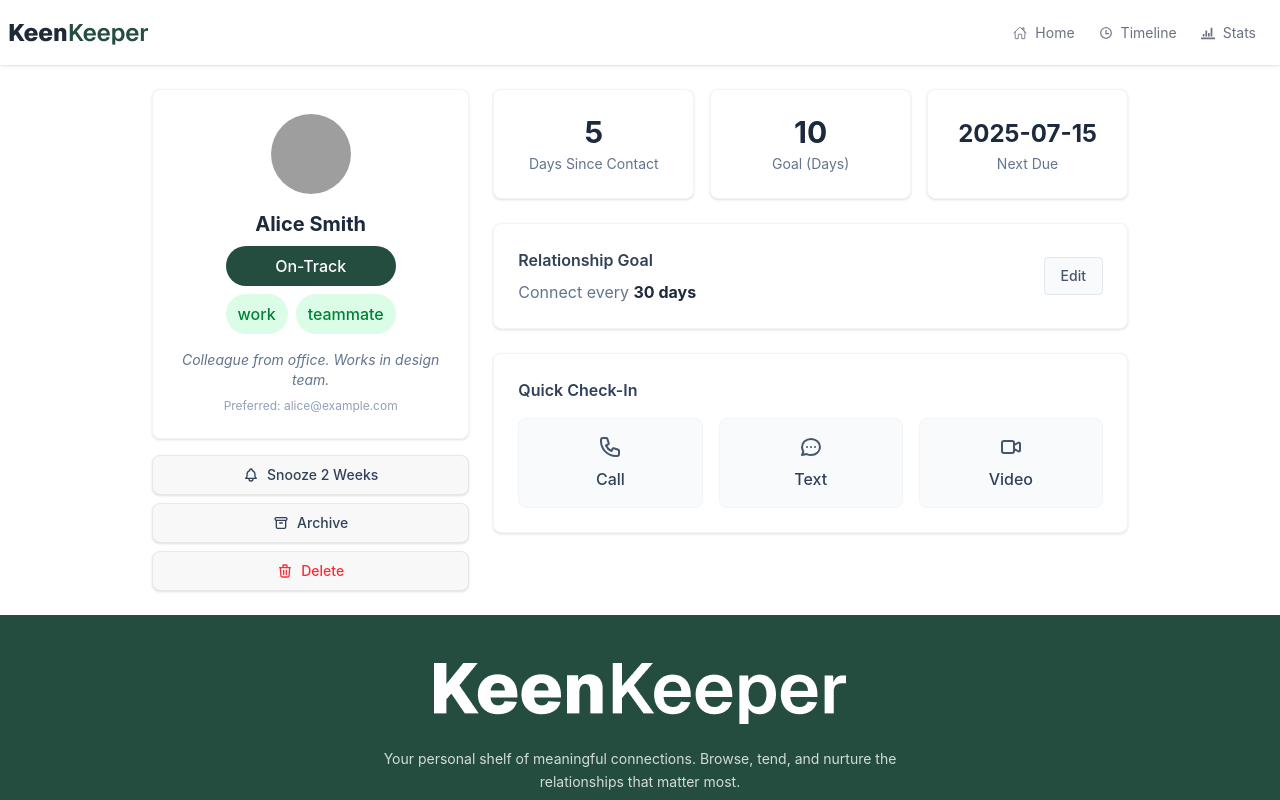
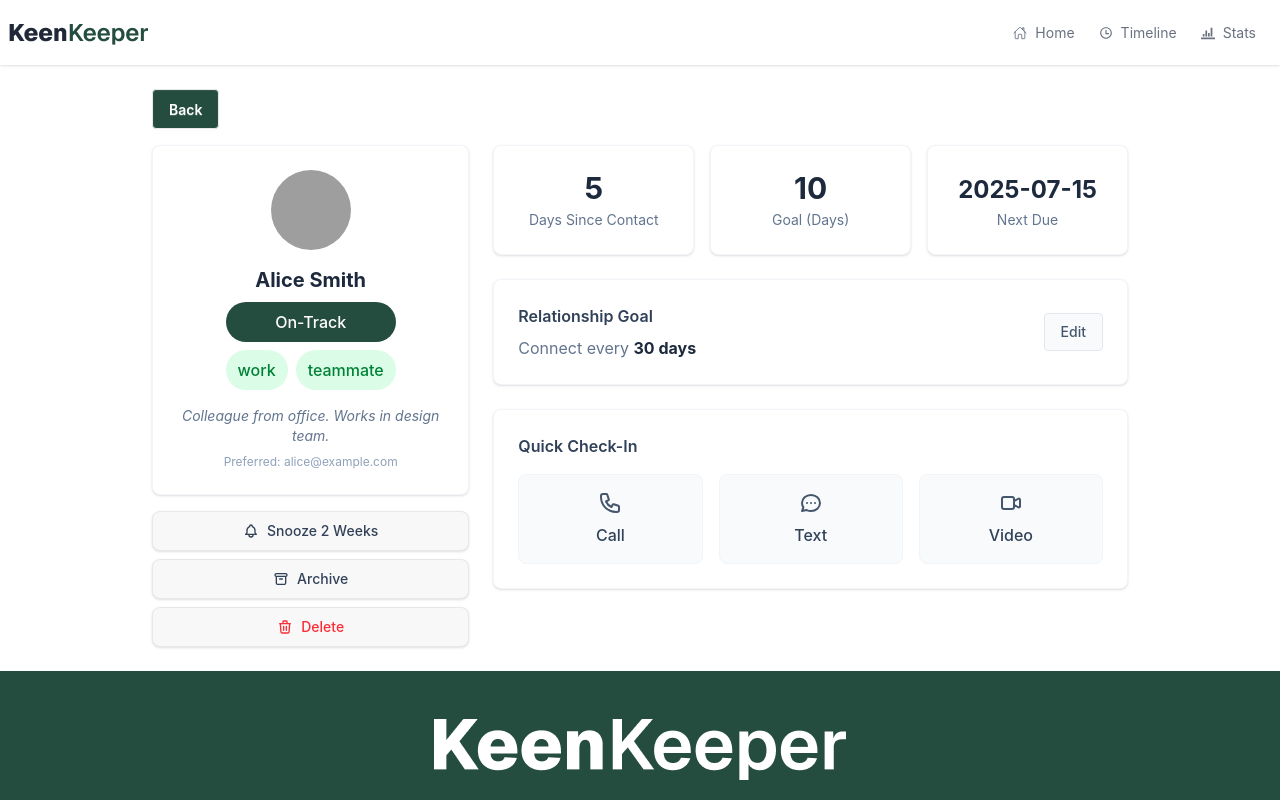
Before and after one commit to ryousufrahman/kin-keeper, a React (Vite) app: page /friendsDetails/1 in a window 1280 px wide. Shown: the top 800 px of the page. Built offline with nearby package versions, Linux system fonts and the light colour scheme; grey boxes are pictures that could not be loaded.

Commit message:
added button to go back to home

```diff
--- a/src/Components/AllFriends/DetailsFriends.jsx
+++ b/src/Components/AllFriends/DetailsFriends.jsx
@@ -1,5 +1,5 @@
 import React, { use, useContext } from "react";
-import { useParams } from "react-router";
+import { Link, useParams } from "react-router";
 import { toast } from "react-toastify";
 import { AllContext } from "../../GlobalContext/GlobalContext";
 const allFriendsPromise = fetch("/allFriends.json").then((res) => res.json());
@@ -91,6 +91,7 @@ const DetailsFriends = () => {
   return (
     <div className="">
       <div className="max-w-5xl mx-auto p-6  ">
+        <Link to={'/'} className="btn bg-[#244D3F] text-white mb-4">Back</Link>
 
         <div className="flex flex-col md:flex-row gap-6">
 
```
